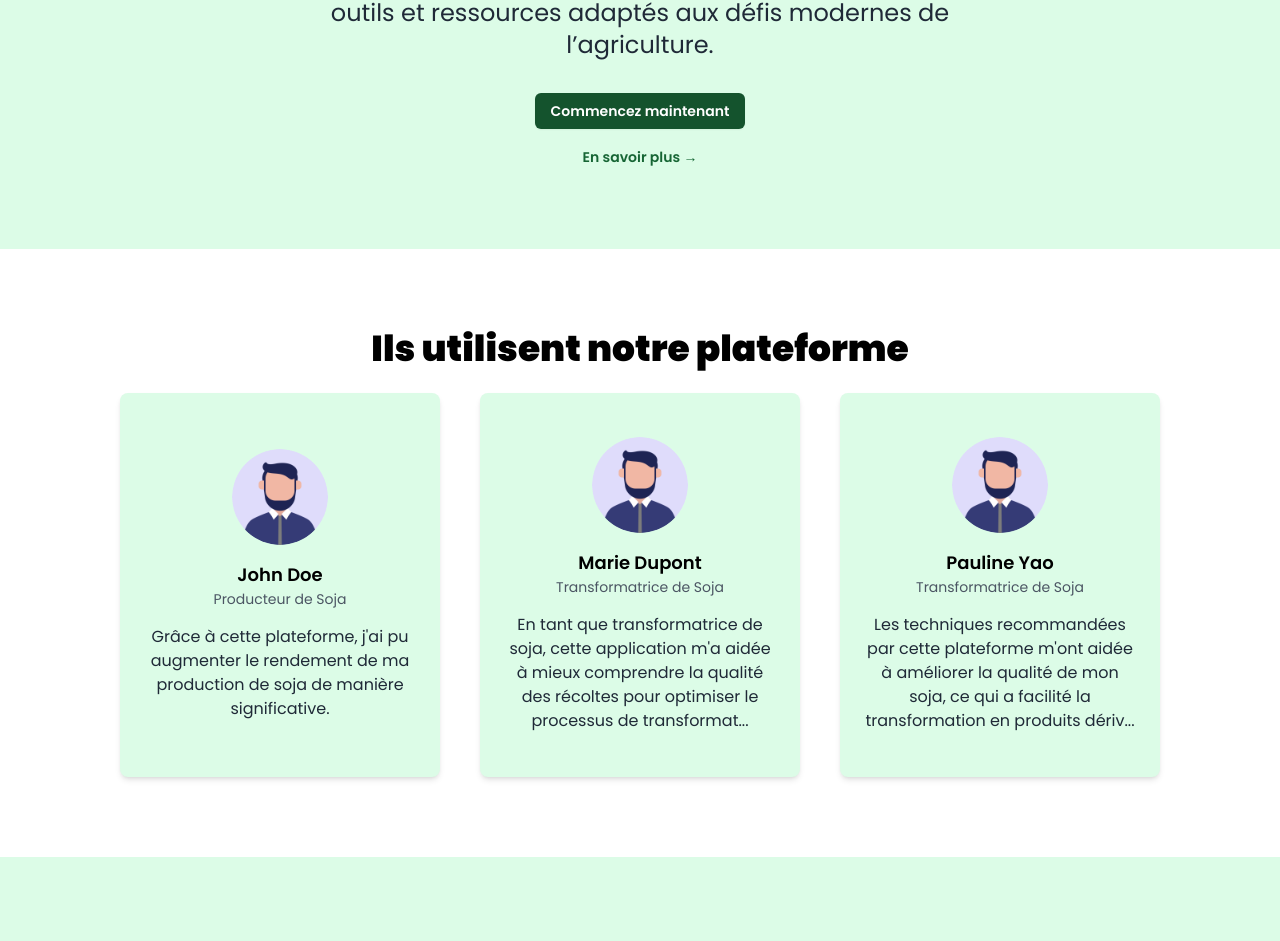
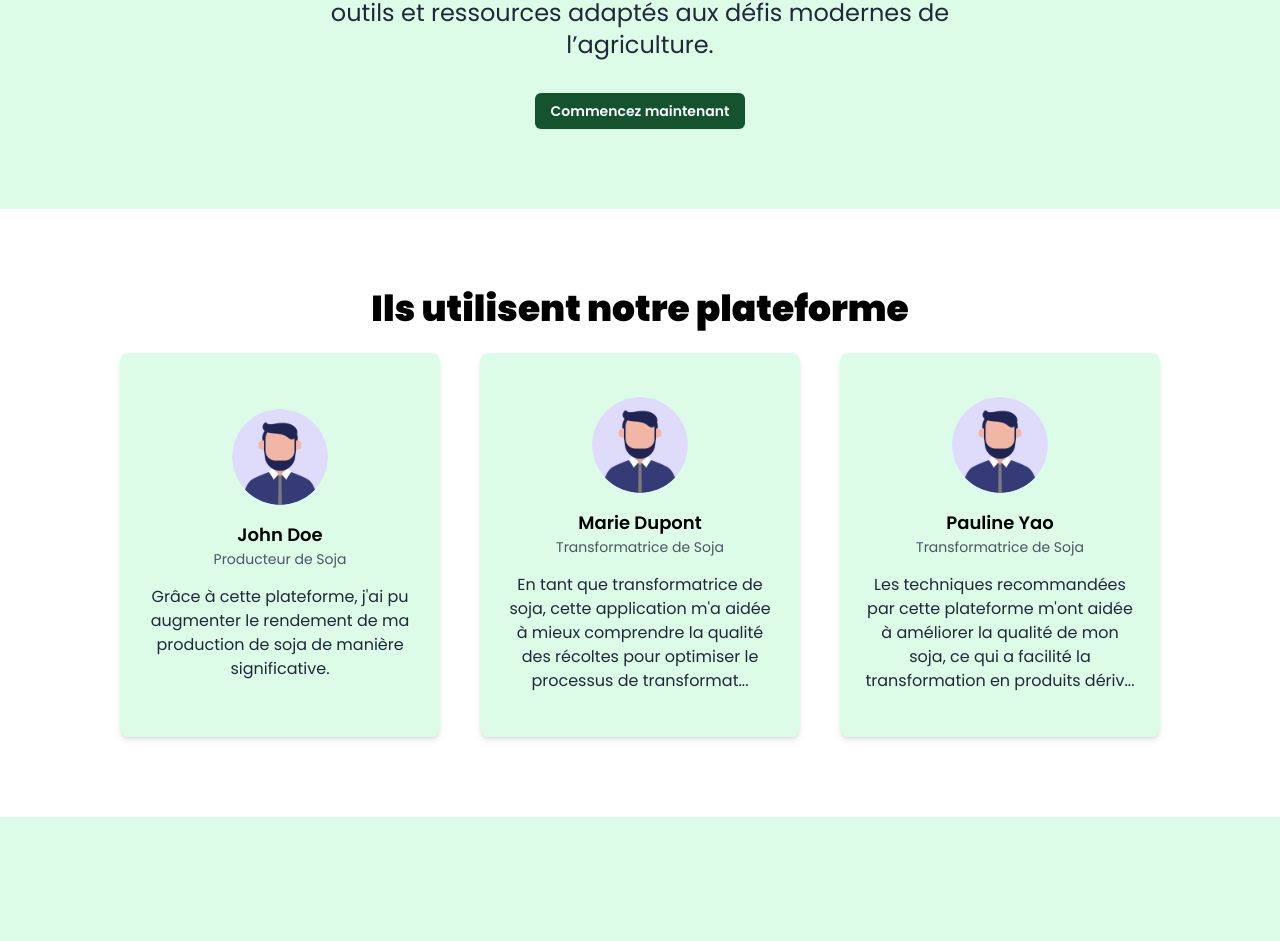
Before and after one commit to TripleCrownDiamond/platformparcsojaidid, a Next.js app: page / in a window 1280 px wide. Shown: the part 2651-3592 px from the top of the page. Built offline with nearby package versions, Linux system fonts and the light colour scheme; no server answers.

Commit message:
new fixes

```diff
--- a/components/Cta/Cta.tsx
+++ b/components/Cta/Cta.tsx
@@ -35,12 +35,7 @@ export default function Cta() {
           >
             Commencez maintenant
           </Link>
-          <Link
-            href="./about"
-            className="text-sm font-semibold leading-6 text-green-800 hover:underline"
-          >
-            En savoir plus <span aria-hidden="true">→</span>
-          </Link>
+
         </div>
       </div>
     </div>
```
